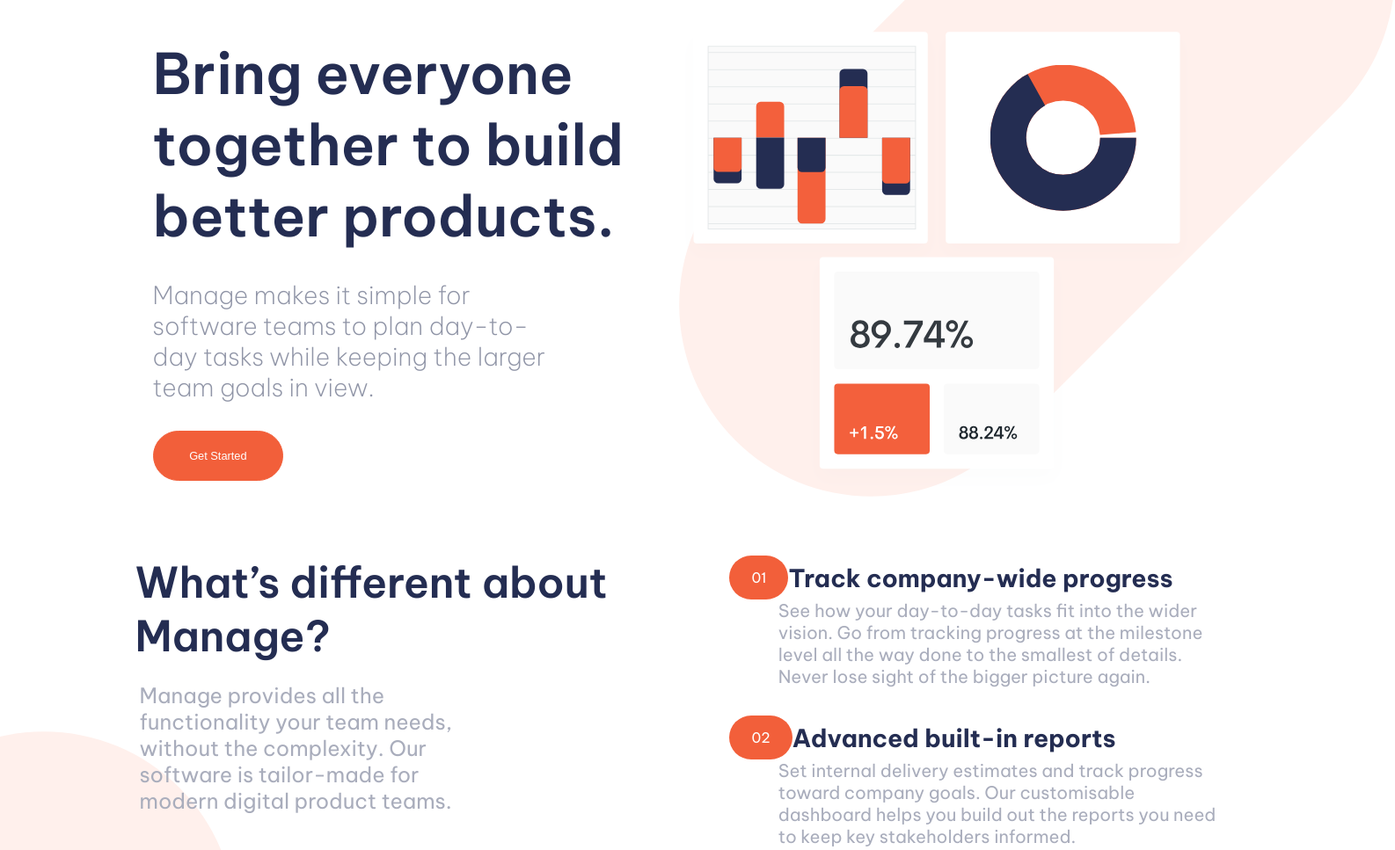
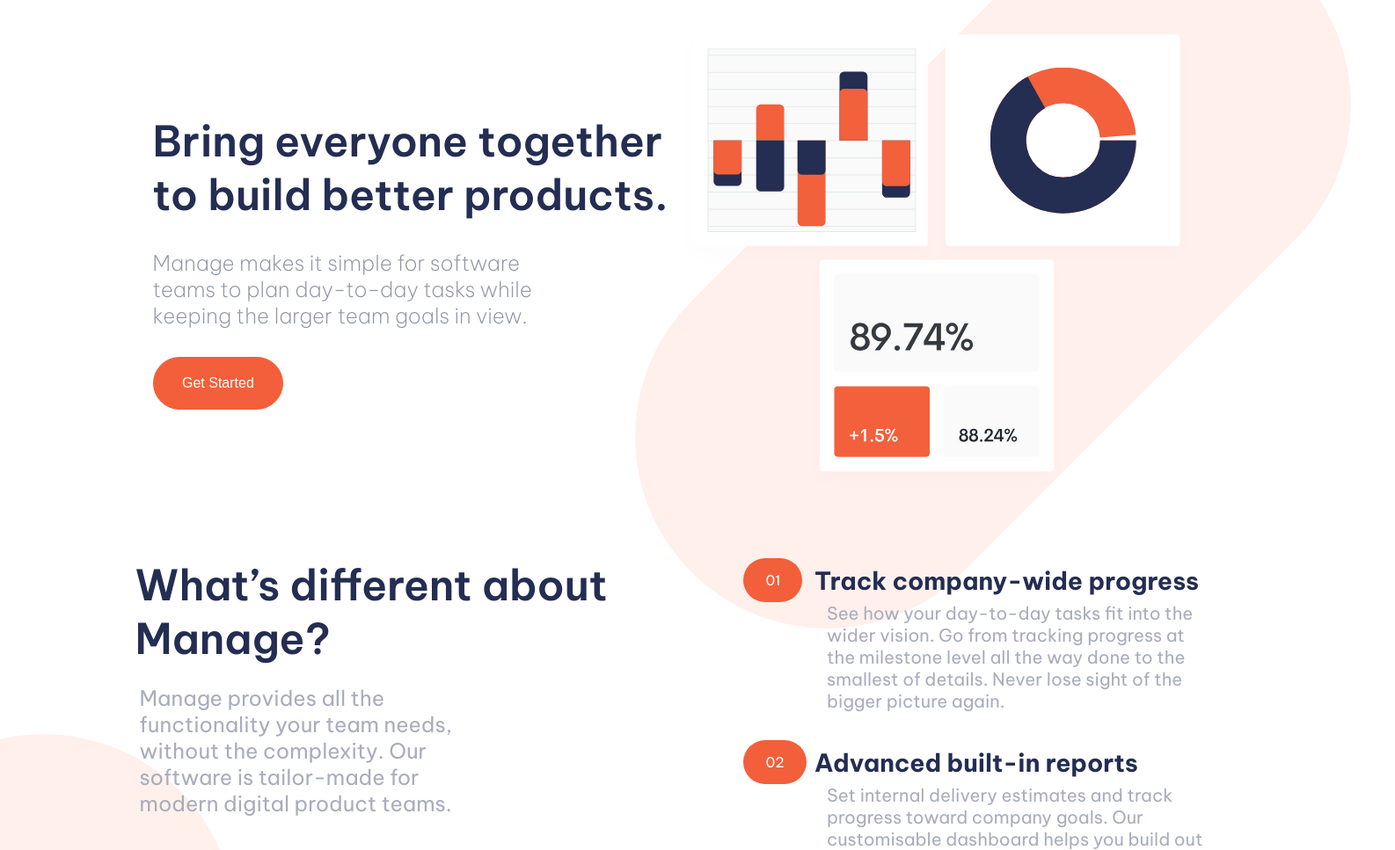
Before and after one commit to SametCimen1/manage, a plain HTML site: page index.html in a window 1536 px wide. Shown: the part 99-1066 px from the top of the page at 88% size, 1586 px wide, since content can reach past the window. Drawn offline with nearby package versions, Linux system fonts and the light colour scheme.

Commit message:
update background svg

```diff
--- a/style.css
+++ b/style.css
@@ -34,7 +34,7 @@
 .pattern-desktop{
     position: absolute;
     right:0;
-    transform: translate(50px, -150px);
+
     overflow-x: hidden !important;
     z-index: -1;
 }
@@ -90,7 +90,7 @@
     cursor: pointer;
     color:white;
     padding: 20px 0;
-    font-size: 0.80rem;
+    font-size: 1rem;
 }
 
 
@@ -227,6 +227,7 @@
     display: flex;
     align-items: center;
     justify-content: space-between;
+    margin-left: 1rem;
 }
 .card h3{
     display: inline;
@@ -352,12 +353,12 @@
         margin-top: 3rem;
     }
     .hero-header{
-        font-size: 4rem;
+        font-size: 3rem;
         text-align: left;
     }
     .hero-description{
         text-align: left;
-        font-size: 1.75rem;
+        font-size: 1.5rem;
         width: 80%;
     }
     .hero-content-container{
@@ -420,7 +421,7 @@
         background-color: transparent;
         font-size: 1.75rem;
         text-align: left;
-        width: 90%;
+        width: 85%;
         margin: 0;
         padding:0;
 
@@ -429,7 +430,7 @@
         width: 45%;
     }
     .card-description{
-        width: 90%;
+        width: 80%;
         display: flex;
         justify-self: flex-end;
         justify-content: flex-end;
```
